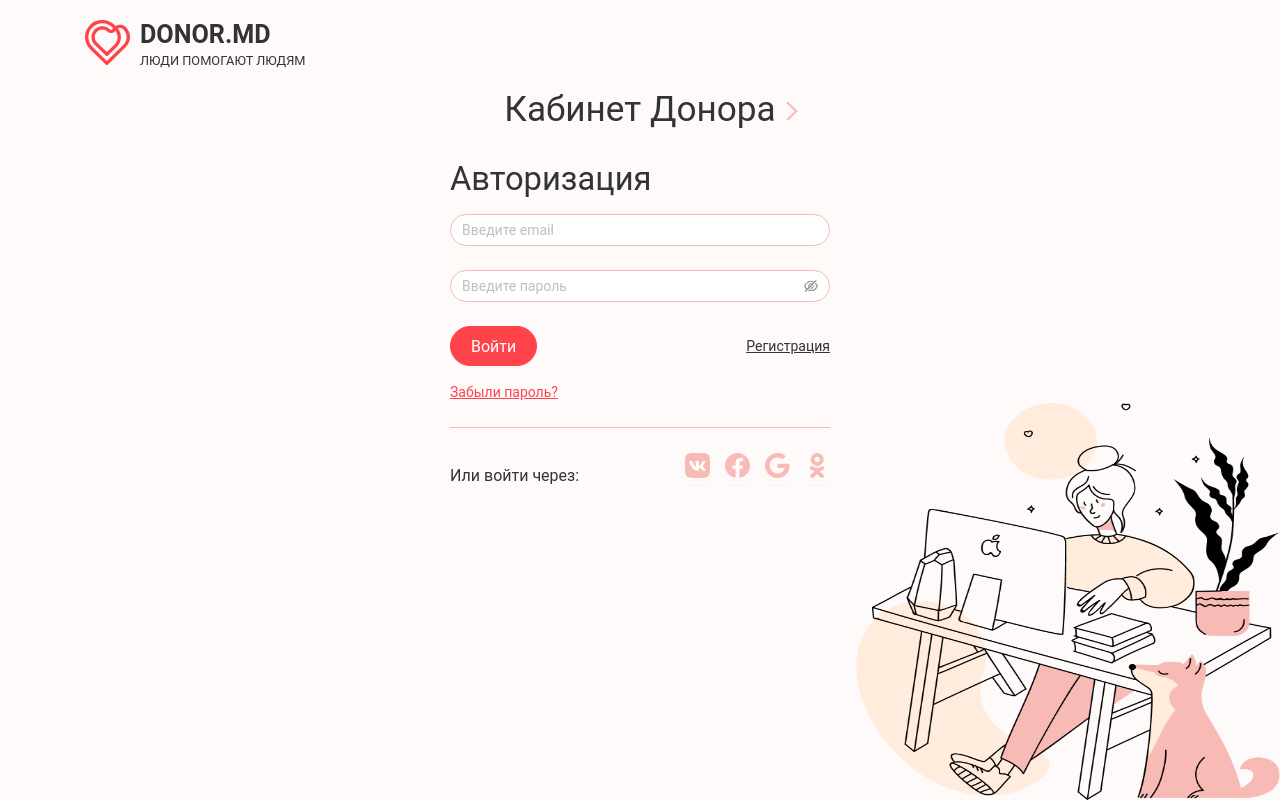
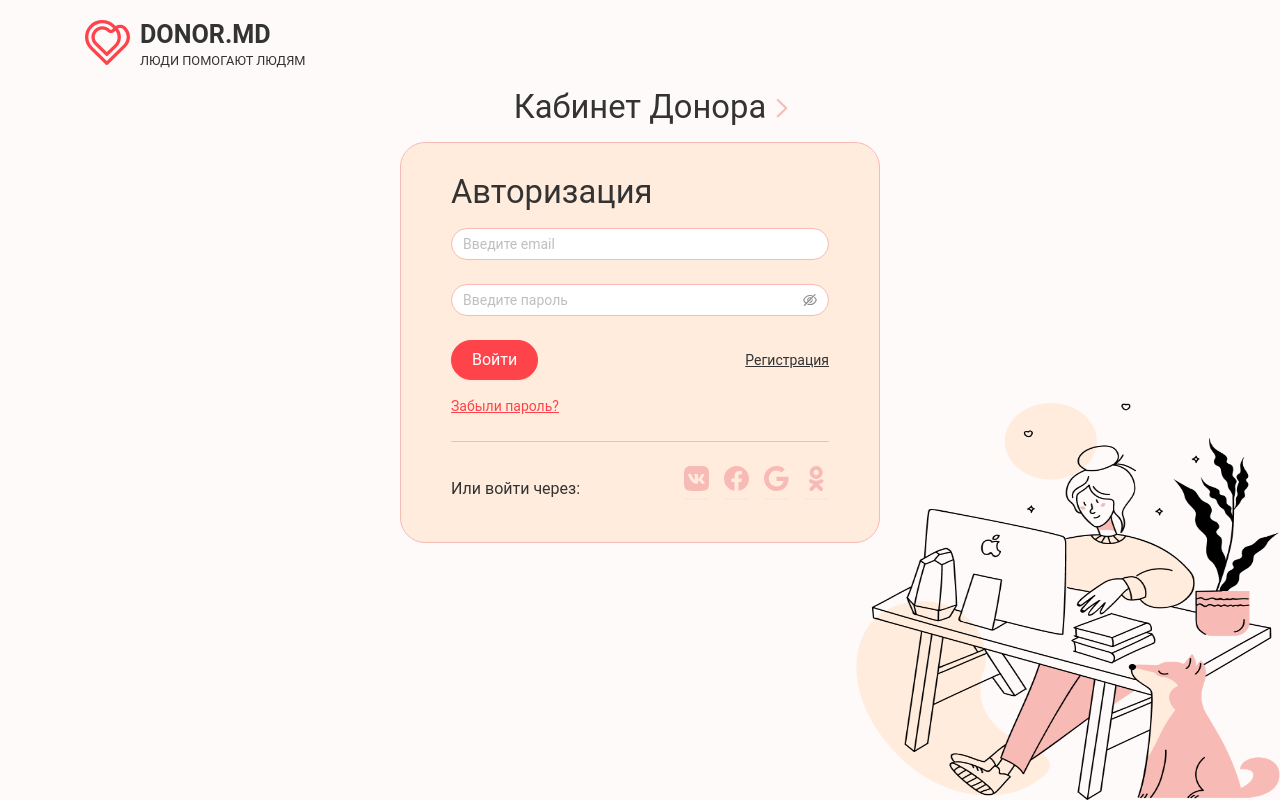
Before and after one commit to Donormd/donor.md-frontend, a Next.js app: page /auth in a window 1280 px wide. Built offline with nearby package versions, Linux system fonts and the light colour scheme.

Commit message:
fix issue

```diff
--- a/pages/auth.tsx
+++ b/pages/auth.tsx
@@ -23,9 +23,9 @@ const FormWrapper = styled.div`
   max-width: 480px;
   margin: 0 auto;
   padding: 15px 25px;
-  background: var(--primary);
-  border: 1px solid var(--red-diluted);
-  border-radius: var(--radius);
+  background: ${({ theme }) => theme.primary};
+  border: ${({ theme }) => `1px solid ${theme.redDiluted}`};
+  border-radius: ${({ theme }) => theme.radius};
 
   @media (min-width: 768px) {
     padding: 30px 50px;
@@ -43,7 +43,7 @@ const AuthPage: React.FC = (): JSX.Element => {
     <Main>
       <Container>
         <Logo />
-        <StyledTitle align='center' size='2.2rem'>
+        <StyledTitle className='h2' margin='15px' align='center'>
           Кабинет Донора
         </StyledTitle>
         <FormWrapper>
```
